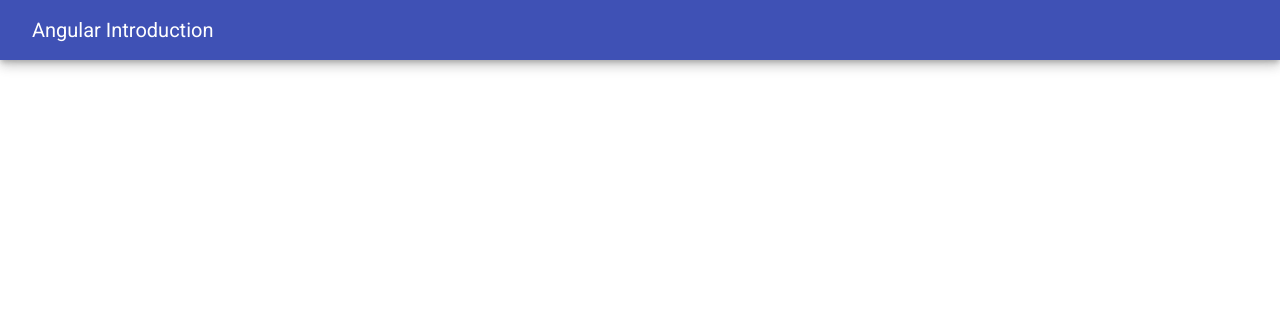
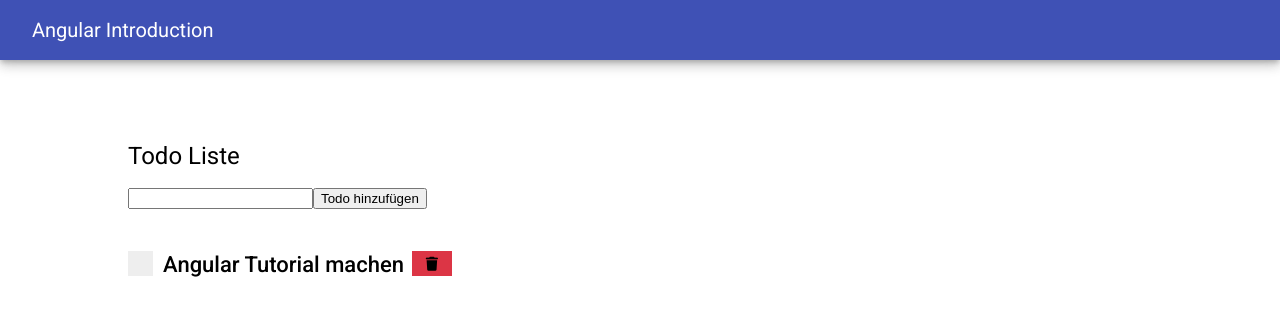
Before and after one commit to milljoniaer/angular-introduction, an Angular app: page / in a window 1280 px wide. Shown: the top 316 px of the page. Built offline with nearby package versions, Linux system fonts and the light colour scheme.

Commit message:
feat: add functionality

```diff
--- a/src/app/app-routing.module.ts
+++ b/src/app/app-routing.module.ts
@@ -1,7 +1,10 @@
 import { NgModule } from '@angular/core';
 import { RouterModule, Routes } from '@angular/router';
+import { TodoListComponent } from "./todo-list/todo-list.component";
 
-const routes: Routes = [];
+const routes: Routes = [
+  { path: "", component: TodoListComponent }
+];
 
 @NgModule({
   imports: [RouterModule.forRoot(routes)],
--- a/src/app/app.module.ts
+++ b/src/app/app.module.ts
@@ -5,11 +5,13 @@
 import { AppRoutingModule } from './app-routing.module';
 import { AppComponent } from './app.component';
 import { TopBarComponent } from './top-bar/top-bar.component';
+import { TodoListComponent } from './todo-list/todo-list.component';
 
 @NgModule({
   declarations: [
     AppComponent,
-    TopBarComponent
+    TopBarComponent,
+    TodoListComponent
   ],
   imports: [
     BrowserModule,
--- /dev/null
+++ b/src/app/todo-list.service.ts
@@ -0,0 +1,27 @@
+import { Injectable } from '@angular/core';
+
+@Injectable({
+  providedIn: 'root'
+})
+export class TodoListService {
+
+  todos = [
+    { id: 0, title: "Angular Tutorial machen", done: false }
+  ]
+
+  constructor() { }
+
+  addTodo(todo: any) {
+    const rawTodo = { id: this.todos.length, ...todo }
+    this.todos.push(rawTodo);
+    return rawTodo;
+  }
+
+  removeTodo(id: number) {
+    this.todos = this.todos.filter((todo) => todo.id != id)
+  }
+
+  getTodos() {
+    return this.todos;
+  }
+}
--- /dev/null
+++ b/src/app/todo-list/todo-list.component.css
@@ -0,0 +1,86 @@
+.content {
+    margin-top: 80px;
+    width: 80%;
+    margin-left: 10%;
+}
+
+.done-true {
+    color: gray;
+    text-decoration: line-through;
+}
+
+.todo-list-wrapper {
+    margin-top: 40px;
+    display: flex;
+    flex-direction: column;
+    gap: 20px;
+}
+
+.todo-container {
+    display: flex;
+    gap: 8px;
+}
+
+.remove-button {
+    display: flex;
+    justify-content: center;
+    align-items: center;
+    height: 25px;
+    width: 40px;
+    margin-top: 2px;
+    background-color: #dc3545;
+}
+
+.remove-button:hover {
+    background-color: #a03545;
+}
+
+.container {
+    display: block;
+    position: relative;
+    padding-left: 35px;
+    margin-bottom: 12px;
+    cursor: pointer;
+    font-size: 22px;
+}
+
+.container input {
+    position: absolute;
+    opacity: 0;
+    cursor: pointer;
+    height: 0;
+    width: 0;
+}
+
+.checkmark {
+    position: absolute;
+    top: 2px;
+    left: 0;
+    height: 25px;
+    width: 25px;
+    background-color: #eee;
+}
+
+.checked-true{
+    background-color: #3f51b5;
+}
+
+.checkmark:after {
+    content: "";
+    position: absolute;
+    display: none;
+}
+
+.container input:checked~.checkmark:after {
+    display: block;
+}
+
+.container .checkmark:after {
+    left: 9px;
+    top: 5px;
+    width: 5px;
+    height: 10px;
+    border: solid white;
+    border-width: 0 3px 3px 0;
+    transform: rotate(45deg);
+}
--- /dev/null
+++ b/src/app/todo-list/todo-list.component.html
@@ -0,0 +1,17 @@
+<div class="content">
+    <h1>Todo Liste</h1>
+    <input #newTodo (keyup.enter)="addTodo(newTodo)">
+    <button (click)="addTodo(newTodo)">Todo hinzufügen</button>
+    <div class="todo-list-wrapper">
+        <div *ngFor="let todo of todos" class="todo-container">
+            <h2 class="done-{{todo.done}}">
+                <label class="container">
+                    <input #checkbox type="checkbox" (change)="setDone(todo)">
+                    <span class="checkmark checked-{{checkbox.checked}}"></span>
+                    <span>{{ todo.title }}</span>
+                </label>
+            </h2>
+            <div class="remove-button" (click)="removeTodo(todo.id)"><i class="fa-solid fa-trash"></i></div>
+        </div>
+    </div>
+</div>
--- /dev/null
+++ b/src/app/todo-list/todo-list.component.ts
@@ -0,0 +1,30 @@
+import { Component } from '@angular/core';
+import { TodoListService } from '../todo-list.service';
+
+@Component({
+  selector: 'app-todo-list',
+  templateUrl: './todo-list.component.html',
+  styleUrls: ['./todo-list.component.css']
+})
+export class TodoListComponent {
+
+  todos = this.todoService.getTodos();
+
+  inputField?: HTMLInputElement = undefined;
+
+  constructor(private todoService: TodoListService) { }
+
+  addTodo(todoElement: HTMLInputElement) {
+    this.todoService.addTodo({ title: todoElement.value, done: false })
+    todoElement.value = ""
+  }
+
+  removeTodo(id: number) {
+    this.todoService.removeTodo(id)
+    this.todos = this.todoService.getTodos()
+  }
+
+  setDone(todo: any) {
+    todo!.done = !todo?.done;
+  }
+}
--- a/src/app/top-bar/top-bar.component.ts
+++ b/src/app/top-bar/top-bar.component.ts
@@ -1,15 +1,8 @@
-import { Component, OnInit } from '@angular/core';
+import { Component } from '@angular/core';
 
 @Component({
   selector: 'app-top-bar',
   templateUrl: './top-bar.component.html',
   styleUrls: ['./top-bar.component.css']
 })
-export class TopBarComponent implements OnInit {
-
-  constructor() { }
-
-  ngOnInit(): void {
-  }
-
-}
+export class TopBarComponent {}
--- a/src/index.html
+++ b/src/index.html
@@ -9,6 +9,7 @@
   <link rel="preconnect" href="https://fonts.gstatic.com">
   <link href="https://fonts.googleapis.com/css2?family=Roboto:wght@300;400;500&display=swap" rel="stylesheet">
   <link href="https://fonts.googleapis.com/icon?family=Material+Icons" rel="stylesheet">
+  <script src="https://kit.fontawesome.com/999585c8f6.js" crossorigin="anonymous"></script>
 </head>
 <body class="mat-typography">
   <app-root></app-root>
```
Also changed, not shown: 2 other files (tests, documents, lock files or other folders).
